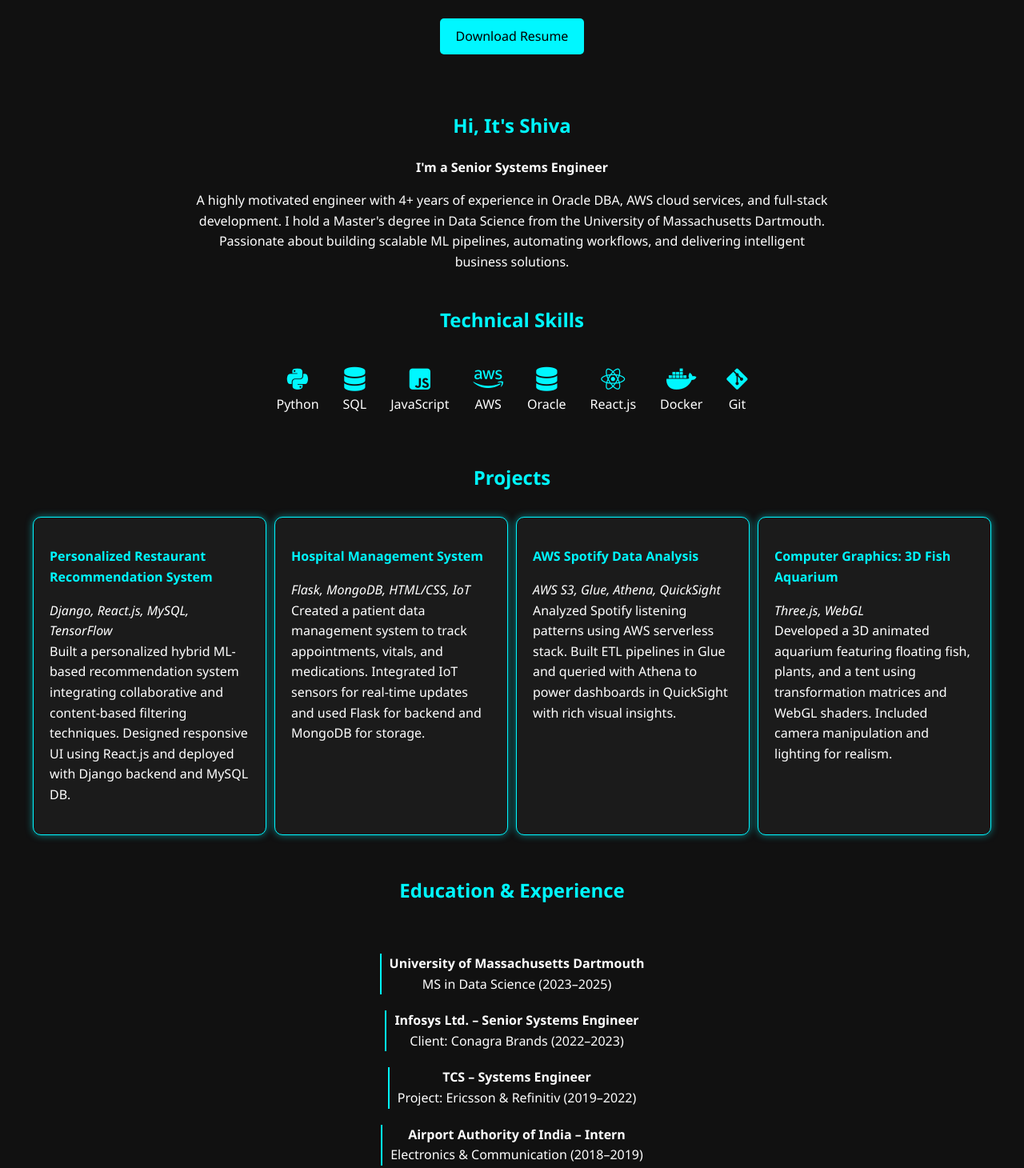
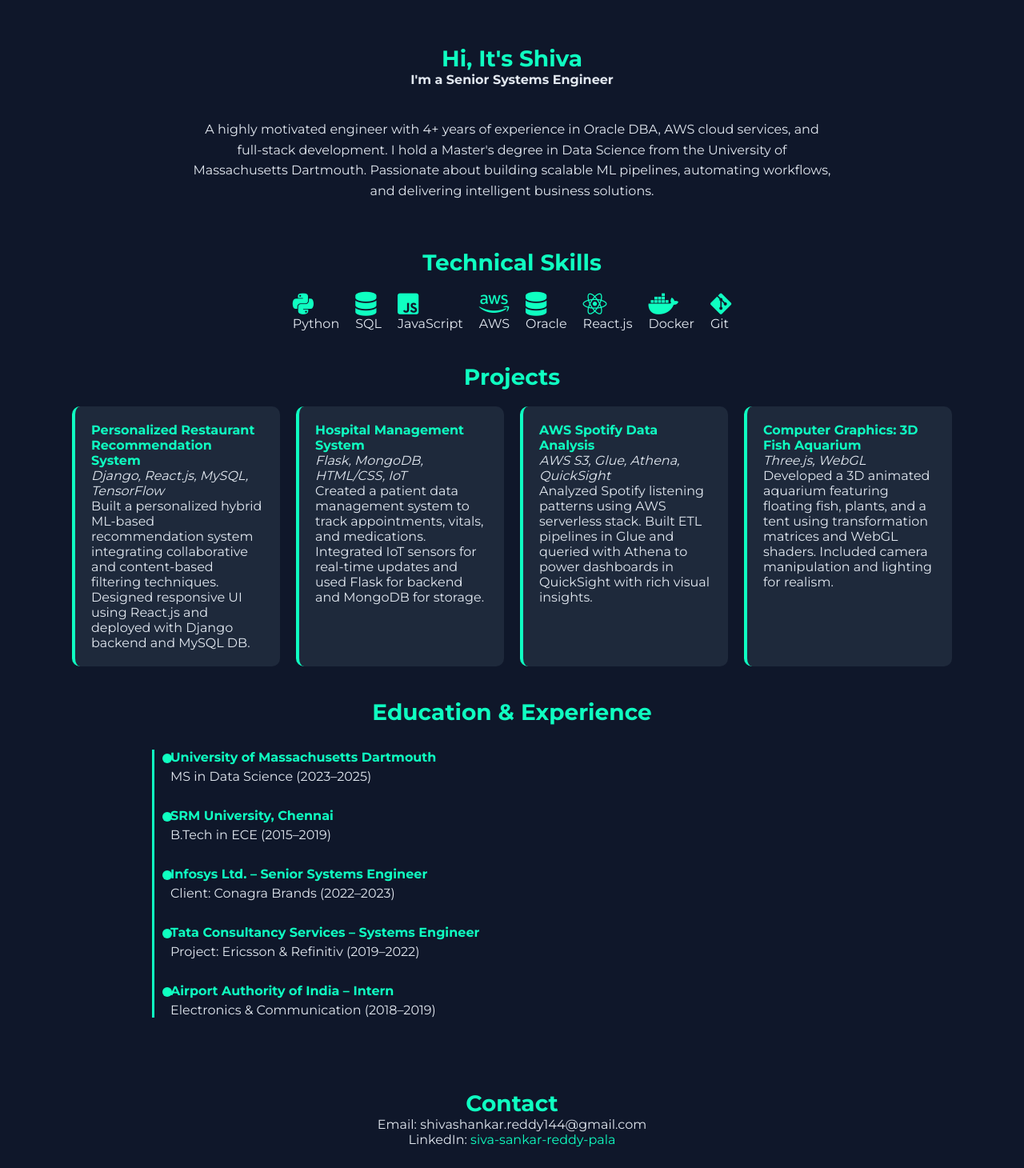
Before and after one commit to Siva144145/Shiva_Portfolio, a plain HTML site: page index.html in a window 1280 px wide. Shown: the part 146-1606 px from the top of the page at 80% size. Drawn offline with Linux system fonts and the light colour scheme.

Commit message:
Update new index.html

```diff
--- a/index.html
+++ b/index.html
@@ -2,88 +2,117 @@
 <html lang="en">
 <head>
   <meta charset="UTF-8">
-    <title>Shiva Sankar Reddy Portfolio</title>
+  <meta name="viewport" content="width=device-width, initial-scale=1.0">
+  <title>Shiva Sankar Reddy | Portfolio</title>
+  <link href="https://fonts.googleapis.com/css2?family=Montserrat:wght@400;600;700&display=swap" rel="stylesheet">
   <link rel="stylesheet" href="https://cdnjs.cloudflare.com/ajax/libs/font-awesome/6.0.0/css/all.min.css">
-  <link href="https://fonts.googleapis.com/css2?family=Montserrat:wght@400;600;700&display=swap" rel="stylesheet">
-  <script src="https://kit.fontawesome.com/a076d05399.js" crossorigin="anonymous"></script>
   <style>
+    * {
+      box-sizing: border-box;
+      margin: 0;
+      padding: 0;
+      font-family: 'Montserrat', sans-serif;
+    }
     body {
-            margin: 0;
-            font-family: 'Segoe UI', Tahoma, Geneva, Verdana, sans-serif;
-            background-color: #111;
-            color: #fff;
-            line-height: 1.6;
-            scroll-behavior: smooth;
+      background: #0f172a;
+      color: #e2e8f0;
+      padding-bottom: 50px;
     }
     header {
       text-align: center;
-            padding: 50px 20px 20px;
+      padding: 40px 20px 20px;
     }
     header h1 {
-            color: #00f7ff;
-            margin: 0;
+      color: #0fffc1;
+      font-size: 36px;
     }
     .download-resume {
-            margin: 10px;
-            display: inline-block;
+      margin-top: 15px;
       padding: 10px 20px;
-            background-color: #00f7ff;
-            color: black;
+      background-color: #0fffc1;
+      color: #1e293b;
+      font-weight: 600;
       text-decoration: none;
-            border-radius: 5px;
+      border-radius: 8px;
     }
     h2 {
+      color: #0fffc1;
       text-align: center;
       margin-top: 40px;
-            color: #00f7ff;
+      font-size: 28px;
     }
-        .center {
+    .intro, .about, .skills, .projects, .timeline, .contact {
       text-align: center;
+      padding: 20px;
     }
-        .skills, .projects {
+    .about p {
+      max-width: 800px;
+      margin: 0 auto;
+      line-height: 1.6;
+      font-size: 16px;
+    }
+    .skills-grid {
+      display: flex;
+      justify-content: center;
+      flex-wrap: wrap;
+      gap: 20px;
+      margin-top: 20px;
+    }
+    .skill-icon i {
+      font-size: 30px;
+      color: #0fffc1;
+    }
+    .projects-grid {
       display: flex;
       flex-wrap: wrap;
       justify-content: center;
-            padding: 10px 20px;
-            gap: 10px;
-        }
-        .skill-icon {
-            text-align: center;
-            padding: 10px;
-        }
-        .skill-icon i {
-            font-size: 30px;
-            color: #00f7ff;
+      gap: 20px;
+      margin-top: 20px;
     }
     .card {
-            background-color: #1b1b1b;
-            border: 1px solid #00f7ff;
+      background: #1e293b;
+      border-left: 4px solid #0fffc1;
+      padding: 20px;
       border-radius: 10px;
-            padding: 20px;
-            width: 250px;
-            box-shadow: 0 0 10px rgba(0, 247, 255, 0.5);
+      width: 260px;
+      text-align: left;
     }
     .card h3 {
-            color: #00f7ff;
+      color: #0fffc1;
       font-size: 16px;
-            margin-bottom: 5px;
     }
-        .timeline {
-            display: flex;
-            flex-direction: column;
-            align-items: center;
-            margin-top: 40px;
-            padding: 20px;
+    .timeline-container {
+      max-width: 900px;
+      margin: 0 auto;
+      border-left: 3px solid #0fffc1;
+      padding-left: 20px;
+      margin-top: 30px;
     }
     .timeline-item {
-            margin-bottom: 20px;
-            border-left: 2px solid #00f7ff;
-            padding-left: 10px;
+      margin-bottom: 30px;
+      position: relative;
+    }
+    .timeline-item::before {
+      content: '';
+      position: absolute;
+      top: 5px;
+      left: -10px;
+      background: #0fffc1;
+      width: 12px;
+      height: 12px;
+      border-radius: 50%;
+    }
+    .timeline-item h4 {
+      margin-bottom: 5px;
+      color: #0fffc1;
     }
     footer {
       text-align: center;
-            margin-top: 30px;
-            font-size: 14px;
+      padding-top: 30px;
+    }
+    a {
+      color: #0fffc1;
+      text-decoration: none;
     }
   </style>
 </head>
@@ -91,17 +120,19 @@
   <header>
     <h1>Shiva Sankar Reddy</h1>
     <p>Systems Engineer | Data Scientist | AWS Cloud Engineer</p>
-        <a href="Shiva_Shankar_Reddy_Pala_Resume.docx" class="download-resume" download>Download Resume</a>
+    <a class="download-resume" href="Shiva_Shankar_Reddy_Pala_Resume.docx" download>Download Resume</a>
   </header>
 
-    <div class="center">
-        <h2>Hi, It's <span style="color:#00f7ff;">Shiva</span></h2>
+  <div class="intro">
+    <h2>Hi, It's <span style="color:#0fffc1">Shiva</span></h2>
     <p><strong>I'm a Senior Systems Engineer</strong></p>
-        <p style="max-width:800px; margin:auto;">A highly motivated engineer with 4+ years of experience in Oracle DBA, AWS cloud services, and full-stack development. I hold a Master's degree in Data Science from the University of Massachusetts Dartmouth. Passionate about building scalable ML pipelines, automating workflows, and delivering intelligent business solutions.</p>
+  </div>
+  <div class="about">
+    <p>A highly motivated engineer with 4+ years of experience in Oracle DBA, AWS cloud services, and full-stack development. I hold a Master's degree in Data Science from the University of Massachusetts Dartmouth. Passionate about building scalable ML pipelines, automating workflows, and delivering intelligent business solutions.</p>
   </div>
 
   <h2>Technical Skills</h2>
-    <div class="skills">
+  <div class="skills-grid">
     <div class="skill-icon"><i class="fab fa-python"></i><br>Python</div>
     <div class="skill-icon"><i class="fas fa-database"></i><br>SQL</div>
     <div class="skill-icon"><i class="fab fa-js-square"></i><br>JavaScript</div>
@@ -113,7 +144,7 @@
   </div>
 
   <h2>Projects</h2>
-    <div class="projects">
+  <div class="projects-grid">
     <div class="card">
       <h3>Personalized Restaurant Recommendation System</h3>
       <p><em>Django, React.js, MySQL, TensorFlow</em><br>Built a personalized hybrid ML-based recommendation system integrating collaborative and content-based filtering techniques. Designed responsive UI using React.js and deployed with Django backend and MySQL DB.</p>
@@ -132,32 +163,34 @@
     </div>
   </div>
 
-    <h2 class="highlight center">Education & Experience</h2>
-    <div class="center timeline">
+  <h2>Education & Experience</h2>
+  <div class="timeline-container">
     <div class="timeline-item">
-    <strong class="highlight">University of Massachusetts Dartmouth</strong><br>
-      MS in Data Science (2023–2025)
+      <h4>University of Massachusetts Dartmouth</h4>
+      <p>MS in Data Science (2023–2025)</p>
     </div>
     <div class="timeline-item">
-      <strong class="highlight">Infosys Ltd. – Senior Systems Engineer</strong><br>
-      Client: Conagra Brands (2022–2023)
+      <h4>SRM University, Chennai</h4>
+      <p>B.Tech in ECE (2015–2019)</p>
     </div>
     <div class="timeline-item">
-      <strong class="highlight">TCS – Systems Engineer</strong><br>
-      Project: Ericsson & Refinitiv (2019–2022)
+      <h4>Infosys Ltd. – Senior Systems Engineer</h4>
+      <p>Client: Conagra Brands (2022–2023)</p>
     </div>
     <div class="timeline-item">
-      <strong class="highlight">Airport Authority of India – Intern</strong><br>
-      Electronics & Communication (2018–2019)
+      <h4>Tata Consultancy Services – Systems Engineer</h4>
+      <p>Project: Ericsson & Refinitiv (2019–2022)</p>
+    </div>
+    <div class="timeline-item">
+      <h4>Airport Authority of India – Intern</h4>
+      <p>Electronics & Communication (2018–2019)</p>
     </div>
   </div>
 
-    <section class="section" id="contact">
+  <footer class="contact">
     <h2>Contact</h2>
     <p>Email: shivashankar.reddy144@gmail.com</p>
-    <p>LinkedIn: <a href="https://www.linkedin.com/in/siva-sankar-reddy-pala-97a25123a" style="color: #00ffff;">siva-sankar-reddy-pala</a></p>
-    <a href="Shiva_Shankar_Reddy_Pala_Resume.docx" class="btn" download>Download Resume</a>
-  </section>
-
+    <p>LinkedIn: <a href="https://www.linkedin.com/in/siva-sankar-reddy-pala-97a25123a">siva-sankar-reddy-pala</a></p>
+  </footer>
 </body>
 </html>
```
Lines whose indentation alone changed are shown as unchanged.
